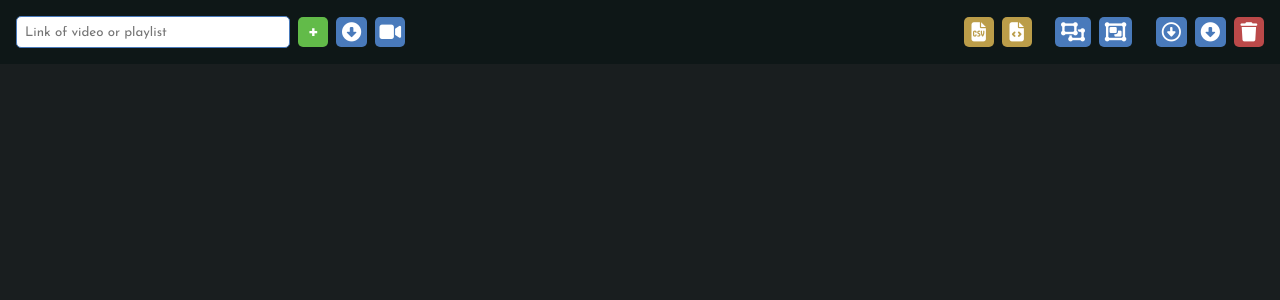
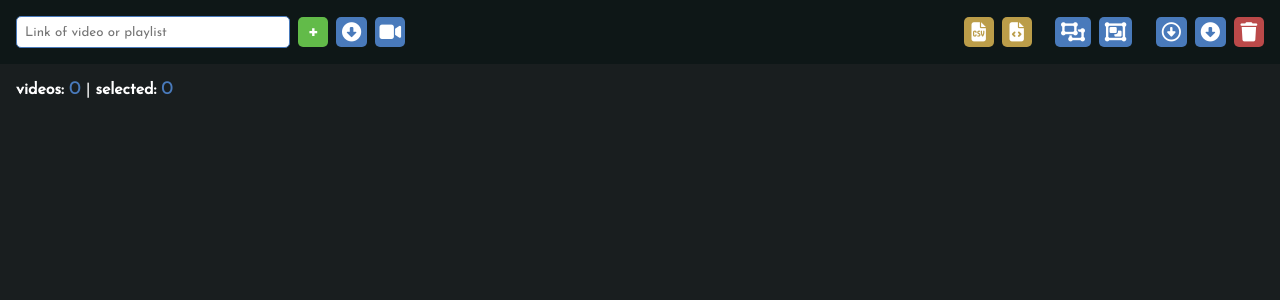
Before and after one commit to M4rshe1/ByteTube, a FastAPI app: page / in a window 1280 px wide. Shown: the part 82-382 px from the top of the page. Run offline with FastAPI, Linux system fonts and the light colour scheme; data comes from the database, SQL or seed files in the repository; data that the repository does not hold is empty; some libraries are stand-ins or nearby versions.

```diff
--- a/app.py
+++ b/app.py
@@ -33,7 +33,13 @@ app.mount("/static", StaticFiles(directory="static"), name="static")
 @app.get("/")
 def root(request: Request, db: Session = Depends(get_db)):
     # print(progress)
+
     videos = db.query(models.Videos).all()
+
+    stats = {"videos": len(videos), "selected": 0}
+    for video in videos:
+        if video.selected:
+            stats["selected"] += 1
     only_audio = db.query(models.Settings).filter(models.Settings.setting == "onlyAudio").first()
     if only_audio is None:
         only_audio = models.Settings(setting="onlyAudio", value="False")
@@ -46,13 +52,14 @@ def root(request: Request, db: Session = Depends(get_db)):
         "videos": videos,
         "onlyAudio": only_audio.value,
         "progress": progress.get("progress"),
-        "total": progress.get("total")
+        "total": progress.get("total"),
+        "stats": stats,
     })
 
 
 @app.post("/add")
-async def add(background_tasks: BackgroundTasks,
-              db: Session = Depends(get_db), links: str = Form(...)):
+def add(request: Request, background_tasks: BackgroundTasks,
+        db: Session = Depends(get_db), links: str = Form(...)):
     background_tasks.add_task(modules.get_video_data, links, progress, db)
     # data = modules.get_video_data(links, progress)
     # if data:
@@ -73,23 +80,24 @@ async def add(background_tasks: BackgroundTasks,
 
 
 @app.post("/settings")
-def settings(db: Session = Depends(get_db), value: bool = Form(...), setting: str = Form(...)):
+def settings(request: Request, db: Session = Depends(get_db), value: bool = Form(...), setting: str = Form(...)):
     db.query(models.Settings).filter(models.Settings.setting == setting).update({models.Settings.value: value})
     db.commit()
     return {"status": 200, "message": "Settings updated"}
 
 
 @app.post("/download")
-async def download(background_tasks: BackgroundTasks, db: Session = Depends(get_db), links: str = Form(...)):
-
+async def download(request: Request, background_tasks: BackgroundTasks, db: Session = Depends(get_db),
+                   links: str = Form(...)):
     only_audio = db.query(models.Settings).filter(models.Settings.setting == "onlyAudio").first()
+    print(links)
     background_tasks.add_task(modules.download, links, only_audio.value, progress, 1)
     db.query(models.Videos).filter(models.Videos.url == links).update({models.Videos.downloaded: True})
     return {"status": 200}
 
 
 @app.post("/download_all")
-def download_all(background_tasks: BackgroundTasks, db: Session = Depends(get_db)):
+def download_all(request: Request, background_tasks: BackgroundTasks, db: Session = Depends(get_db)):
     only_audio = db.query(models.Settings).filter(models.Settings.setting == "onlyAudio").first()
     links = db.query(models.Videos).all()
 
@@ -98,7 +106,7 @@ def download_all(background_tasks: BackgroundTasks, db: Session = Depends(get_db
 
 
 @app.post("/download_selected", )
-def download_selected(background_tasks: BackgroundTasks, db: Session = Depends(get_db)):
+def download_selected(request: Request, background_tasks: BackgroundTasks, db: Session = Depends(get_db)):
     links = db.query(models.Videos).filter(models.Videos.selected == True).all()
     only_audio = db.query(models.Settings).filter(models.Settings.setting == "onlyAudio").first()
     background_tasks.add_task(modules.download_multi, links, only_audio.value, progress)
@@ -106,7 +114,7 @@ def download_selected(background_tasks: BackgroundTasks, db: Session = Depends(g
 
 
 @app.post("/check")
-def check(db: Session = Depends(get_db), links: str = Form(...)):
+def check(request: Request, db: Session = Depends(get_db), links: str = Form(...)):
     links = links.split("\r\n")
     for link in links:
         db.query(models.Videos).filter(models.Videos.url == link).update(
@@ -116,7 +124,7 @@ def check(db: Session = Depends(get_db), links: str = Form(...)):
 
 
 @app.post("/delete")
-def delete(db: Session = Depends(get_db), links: str = Form(...)):
+def delete(request: Request, db: Session = Depends(get_db), links: str = Form(...)):
     links = links.split("\r\n")
     for link in links:
         db.query(models.Videos).filter(models.Videos.url == link).delete()
@@ -125,7 +133,7 @@ def delete(db: Session = Depends(get_db), links: str = Form(...)):
 
 
 @app.post("/delete_all")
-def delete_all(db: Session = Depends(get_db)):
+def delete_all(request: Request, db: Session = Depends(get_db)):
     for video in db.query(models.Videos).all():
         db.delete(video)
     db.commit()
@@ -133,7 +141,7 @@ def delete_all(db: Session = Depends(get_db)):
 
 
 @app.post("/reverse_selection")
-def reverse_selection(db: Session = Depends(get_db)):
+def reverse_selection(request: Request, db: Session = Depends(get_db)):
     for video in db.query(models.Videos).all():
         db.query(models.Videos).filter(models.Videos.url == video.url).update(
             {models.Videos.selected: ~models.Videos.selected})
@@ -142,7 +150,7 @@ def reverse_selection(db: Session = Depends(get_db)):
 
 
 @app.post("/select_all")
-def select_all(db: Session = Depends(get_db)):
+def select_all(request: Request, db: Session = Depends(get_db)):
     for video in db.query(models.Videos).all():
         db.query(models.Videos).filter(models.Videos.url == video.url).update(
             {models.Videos.selected: True})
@@ -151,7 +159,7 @@ def select_all(db: Session = Depends(get_db)):
 
 
 @app.post("/export")
-def export(db: Session = Depends(get_db), convert: str = Form(...)):
+def export(request: Request, db: Session = Depends(get_db), convert: str = Form(...)):
     if modules.export.do(db, convert):
         return RedirectResponse("/", status_code=status.HTTP_303_SEE_OTHER)
     else:
@@ -164,10 +172,10 @@ def get_progress():
 
 
 @app.exception_handler(405)
-async def method_not_allowed():
+async def method_not_allowed(request: Request, exc):
     return RedirectResponse("/", status_code=status.HTTP_303_SEE_OTHER)
 
 
 @app.exception_handler(404)
-async def not_found():
+async def not_found(request: Request, exc):
     return RedirectResponse("/", status_code=status.HTTP_303_SEE_OTHER)
--- a/modules/data.py
+++ b/modules/data.py
@@ -4,7 +4,6 @@ import models
 
 def get_video_data(link: str, progress: dict, db):
     progress["progress"] = 0
-    print(link)
     if "playlist" in link:
         data = get_playlist_videos(link, progress, db)
         if data:
@@ -13,7 +12,7 @@ def get_video_data(link: str, progress: dict, db):
         return data
     else:
         progress["total"] = 1
-        data = video_data(link)
+        data = video_data(link, db)
         progress["progress"] = 0
         progress["total"] = 0
         return data
@@ -22,7 +21,6 @@ def get_video_data(link: str, progress: dict, db):
 def get_playlist_videos(link: str, progress: dict, db):
     try:
         playlist = pytube.Playlist(link)
-        print(playlist.title)
         progress["total"] = len(playlist.videos)
         for video in playlist.videos:
             video_data(video.watch_url, db)
--- a/modules/export.py
+++ b/modules/export.py
@@ -26,9 +26,9 @@ def do(db, type: str):
         if type == "csv":
             with open(os.path.expanduser("~/Downloads/ByteTube/export.csv"), "w") as f:
                 writer = csv.DictWriter(f, fieldnames=converted_data[0].keys())
-            writer.writeheader()
-            for data in converted_data:
-                writer.writerow(data)
+                writer.writeheader()
+                for data in converted_data:
+                    writer.writerow(data)
         elif type == "json":
             with open(os.path.expanduser("~/Downloads/ByteTube/export.json"), "w") as f:
                 json.dump(converted_data, f, indent=4)
--- a/static/index.css
+++ b/static/index.css
@@ -184,3 +184,20 @@ header {
     width: 0;
     transition: all .2s;
 }
+
+.stats {
+    display: flex;
+    justify-content: flex-start;
+    align-items: center;
+    width: 100%;
+    color: #fff;
+}
+
+.stats .stats-title {
+    font-weight: bold;
+}
+
+.stats .stats-value {
+    font-size: 1.2rem;
+    color: #497abb;
+}
--- a/static/index.js
+++ b/static/index.js
@@ -2,6 +2,13 @@ $(".video-checkbox").on("click", function () {
     console.log("clicked");
     let link = $(this).parent().find(".video-url").val();
     let requestData = {links: link}; // Data formatted to match your endpoint
+
+    let selectedCount = $("#count-selected");
+    if ($(this).is(":checked")) {
+        selectedCount.text(parseInt(selectedCount.text()) + 1);
+    } else {
+        selectedCount.text(parseInt(selectedCount.text()) - 1);
+    }
 
     sendRequest("/check", requestData, "POST")
 });
@@ -42,6 +49,14 @@ $("#add").on("click", function () {
 });
 
 
+$(".download-this-btn").on("click", function () {
+    let btn = $(this);
+    let url = btn.parent().find(".video-url").val();
+    let requestData = {links: url};
+
+    sendRequest("/download", requestData, "POST")
+});
+
 function sendRequest(url, data, method) {
     $.ajax({
         url: url,
@@ -70,8 +85,8 @@ function updateProgress() {
                 // $("#in-progress-title").text("Precessed " + data["progress"] + " of " + data["total"] + " videos");
                 // $("#in-progress-bar").width(data["progress"] / data["total"] * 100 + "%");
                 window.location.reload();
-            } else {
-                $("#in-progress-blocker").hide();
+            } else if ($("#in-progress-blocker").is(":visible")) {
+                window.location.reload();
             }
         }
     });
--- a/templates/base.html
+++ b/templates/base.html
@@ -15,7 +15,7 @@
     <div class="inner-footer">
     </div>
     <div class="copyright">
-        <p><span id="year"></span> <a href="https://colin.heggli.dev">Colin Heggli</a></p>
+        <p><span id="year"></span> <a href="https://colin.heggli.dev" target="_blank">Colin Heggli</a></p>
     </div>
 </footer>
     {% block scripts %}{% endblock %}
--- a/templates/index.html
+++ b/templates/index.html
@@ -96,6 +96,7 @@
             </form>
         </div>
     </div>
+    <div class="stats"><span><span class="stats-title">videos: </span><span class="stats-value">{{ stats.videos }}</span> | <span class="stats-title"> selected: </span><span class="stats-value" id="count-selected">{{ stats.selected }}</span></span></div>
     <div class="videos">
         {% for video in videos %}
             <div class="video">
@@ -120,12 +121,12 @@
                     {{ video.duration }}
                 </div>
 
-                <form action="/download" method="post" title="Download this Videos">
-                    <button type="submit" class="download-all-button toolbar-button">
+                <div title="Download this Videos">
+                    <button type="submit" class="download-all-button toolbar-button download-this-btn">
                         <i class="fa-solid fa-circle-down"></i>
                     </button>
                     <input type="text" value="{{ video.url }}" name="links" hidden="hidden" class="video-url">
-                </form>
+                </div>
 
                 <form action="/delete" method="post" title="Delete this video">
                     <button type="submit" class="delete-all-button toolbar-button">
```
Also changed, not shown: modules/download.py (+7 -4 lines).
